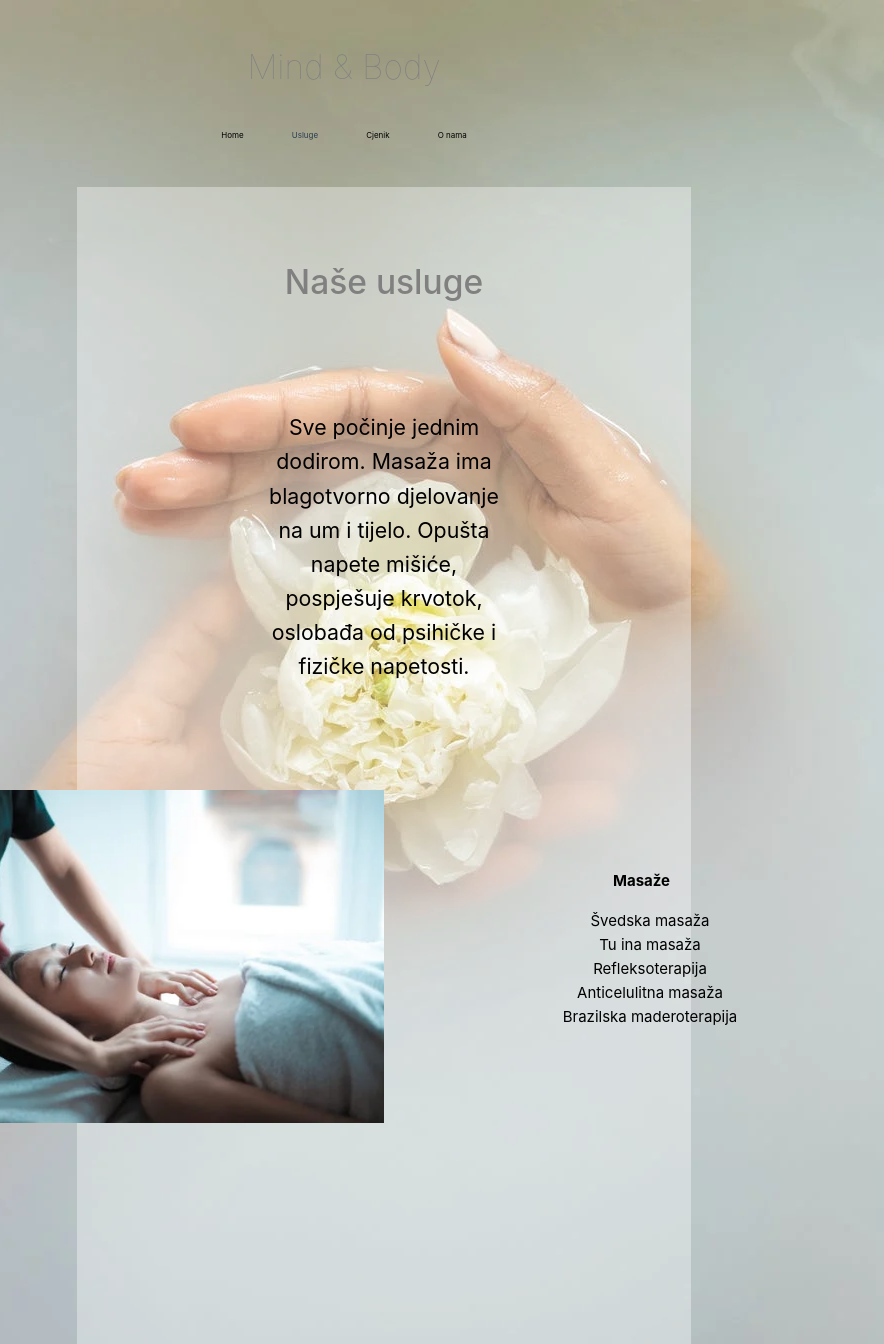
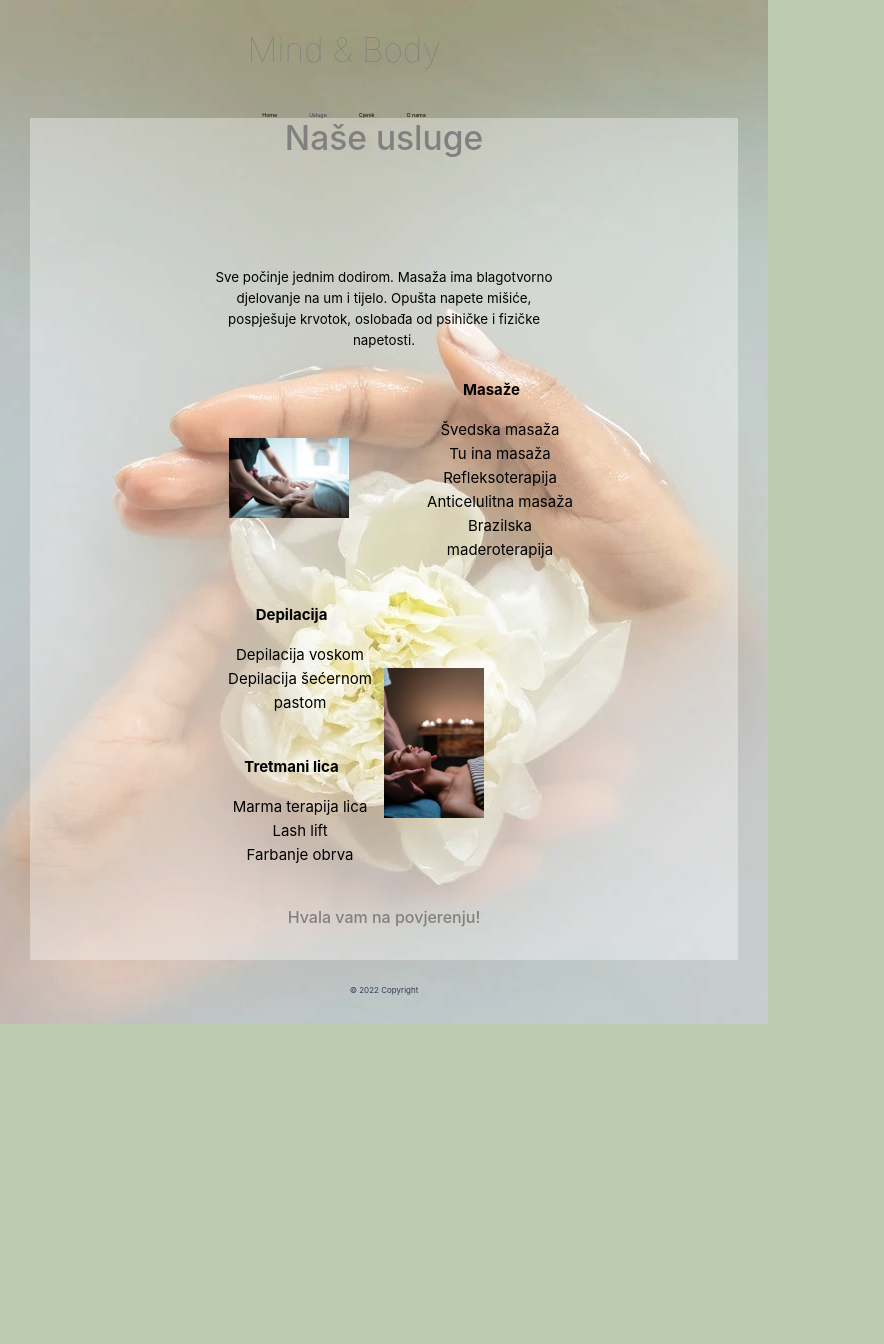
Before and after one commit to ivona-samarzija/praksa-vue, a Vue app: page /services in a window 768 px wide. Shown: the top 1344 px of the page, 884 px wide, since content can reach past the window. After the commit the page ends 1024 px from the top, so only its background shows below. Built offline with nearby package versions, Linux system fonts and the light colour scheme.

Commit message:
responsivness fix

```diff
--- a/index.html
+++ b/index.html
@@ -18,11 +18,11 @@
       background: #9fb39f url(./src/assets/background.webp) no-repeat fixed left;
     }
 
-@media (min-width: 414px) and (max-width: 991.98px) {
- body{
-    background: #bccab0  url(./src/assets/bgresp.webp) no-repeat fixed center;
-    background-position: top;
- }
+    @media (min-width: 375px) and (max-width: 991.98px) {
+      body{
+          background: #bccab0  url(./src/assets/bgresp.jpg) no-repeat fixed center;
+          background-position: top;
+      }
 }
 
   </style>
--- a/src/App.vue
+++ b/src/App.vue
@@ -5,9 +5,9 @@ import { RouterLink, RouterView } from "vue-router";
 
 <template>
 
-  <header >
+  <header>
 
-    <div class="wrapper ">
+    <div class="wrapper">
       <h1 class="title">Mind & Body</h1>
      <nav>
 
@@ -22,7 +22,7 @@ import { RouterLink, RouterView } from "vue-router";
 
   <RouterView />
 
-  <footer class="">
+  <footer>
 <!-- Copyright -->
 <div class="copyright">
     © 2022 Copyright
@@ -39,8 +39,18 @@ import { RouterLink, RouterView } from "vue-router";
 #app {
   max-width: 1280px;
   margin: auto;
-  padding: 2rem;
+  padding: 2em;
   font-weight: normal;
+  justify-content: center;
+  align-items: center;
+  text-align: center;
+}
+header{
+  justify-content: center;
+  align-items: center;
+  text-align: center;
+  line-height: normal;
+
 }
 
 h1{
@@ -49,6 +59,9 @@ h1{
 h1.title{
     font-weight: 100;
     padding-bottom: 1em;
+    justify-content: center;
+    align-items: center;
+    text-align: center;
 }
 nav{
   text-align: center;
@@ -65,7 +78,8 @@ a,
 
 
 footer{
-    position:absolute;
+    justify-content: center;
+    align-items: center;
     bottom:0;
     width:100%;
     height:10px;
@@ -107,20 +121,26 @@ nav a:first-of-type {
 
 
 
-@media (min-width: 414px) and (max-width: 991.98px) {
 
+@media (min-width: 275px) and (max-width: 991.98px) {
 
   header {
 
     padding-right: calc(var(--section-gap) / 2);
   }
+  .wrapper{
+
+    justify-content: center;
+    align-items: center;
+    text-align: center;
+}
 
   header .wrapper {
-    margin: 1em;
+    margin: 0em;
   }
 
   nav{
-    font-size: 6pt;
+    font-size: 4pt;
     padding: 0;
     justify-content: center;
     text-align: center;
@@ -128,7 +148,7 @@ nav a:first-of-type {
   }
 
   footer{
-    position:absolute;
+
     bottom:0;
     width:100%;
     height:10px;
--- a/src/components/Prices.vue
+++ b/src/components/Prices.vue
@@ -97,6 +97,3 @@
     }
 
 </style>
-<script setup lang="ts">
-
-</script>
--- a/src/components/home.vue
+++ b/src/components/home.vue
@@ -28,7 +28,7 @@ export default {
 }
 
 .quote{
-
+    color: black;
     padding: 1em;
     display: flex;
     flex-direction: row;
--- a/src/components/services.vue
+++ b/src/components/services.vue
@@ -9,9 +9,7 @@
 
     <div class="wrap">
 
-
-
-        <img class="image" src="../assets/massage.webp">
+        <img class="pic" src="../assets/massage.jpg">
 
         <div>
             <p class="massage">Masaže</p>
@@ -56,6 +54,12 @@
 </template>
 
 <style>
+
+    .wrapper-bg{
+        justify-content: center;
+        align-items: center;
+        text-align: center;
+    }
     .body{
         color: black;
         padding: 5em;
@@ -83,8 +87,8 @@
         text-align: center;
     }
 
-    .image{
-        max-width: 100%;
+    .pic{
+        max-width: 50%;
     }
     .massage{
         margin-left: 1em;
@@ -100,6 +104,31 @@
         color: gray;
         font-size: 12pt;
     }
+
+    @media (min-width: 375px) and (max-width: 991.98px) {
+        .pic{
+            max-width: 60%;
+            margin-left: 3em;
+
+        }
+        .bigpic{
+             max-width: 100%;
+        }
+        .wrap{
+            grid-template-columns: 200px 200px;
+            margin: 1em;
+        }
+        .wrapper-bg{
+            margin: 0em;
+            padding: 0em;
+            background-color: rgba(255, 255, 255, 0.35);
+        }
+        .services{
+            max-width: 50%;
+            margin-bottom: 2em;
+            font-size: 10pt;
+        }
+    }
 </style>
 
 
```
